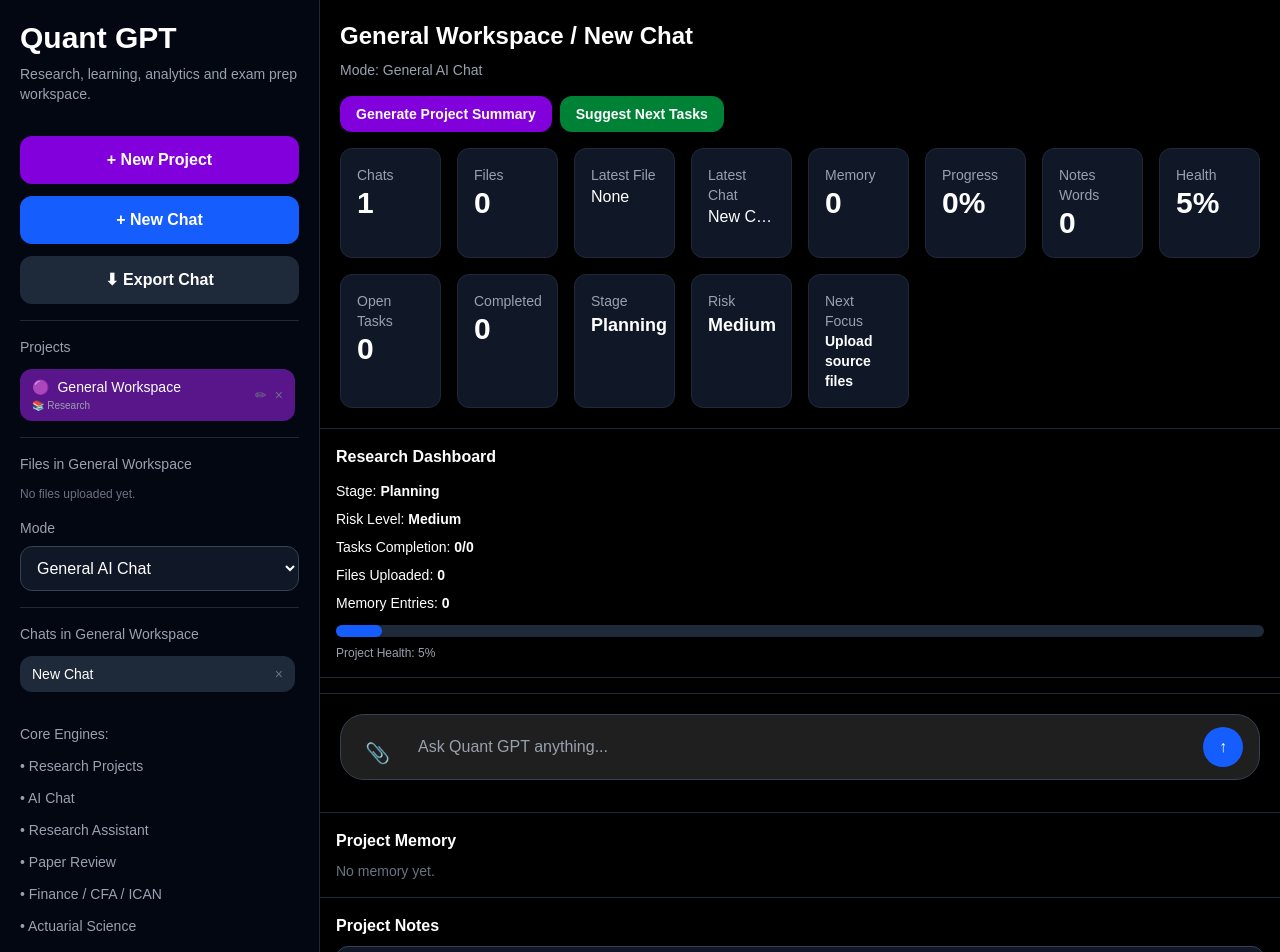
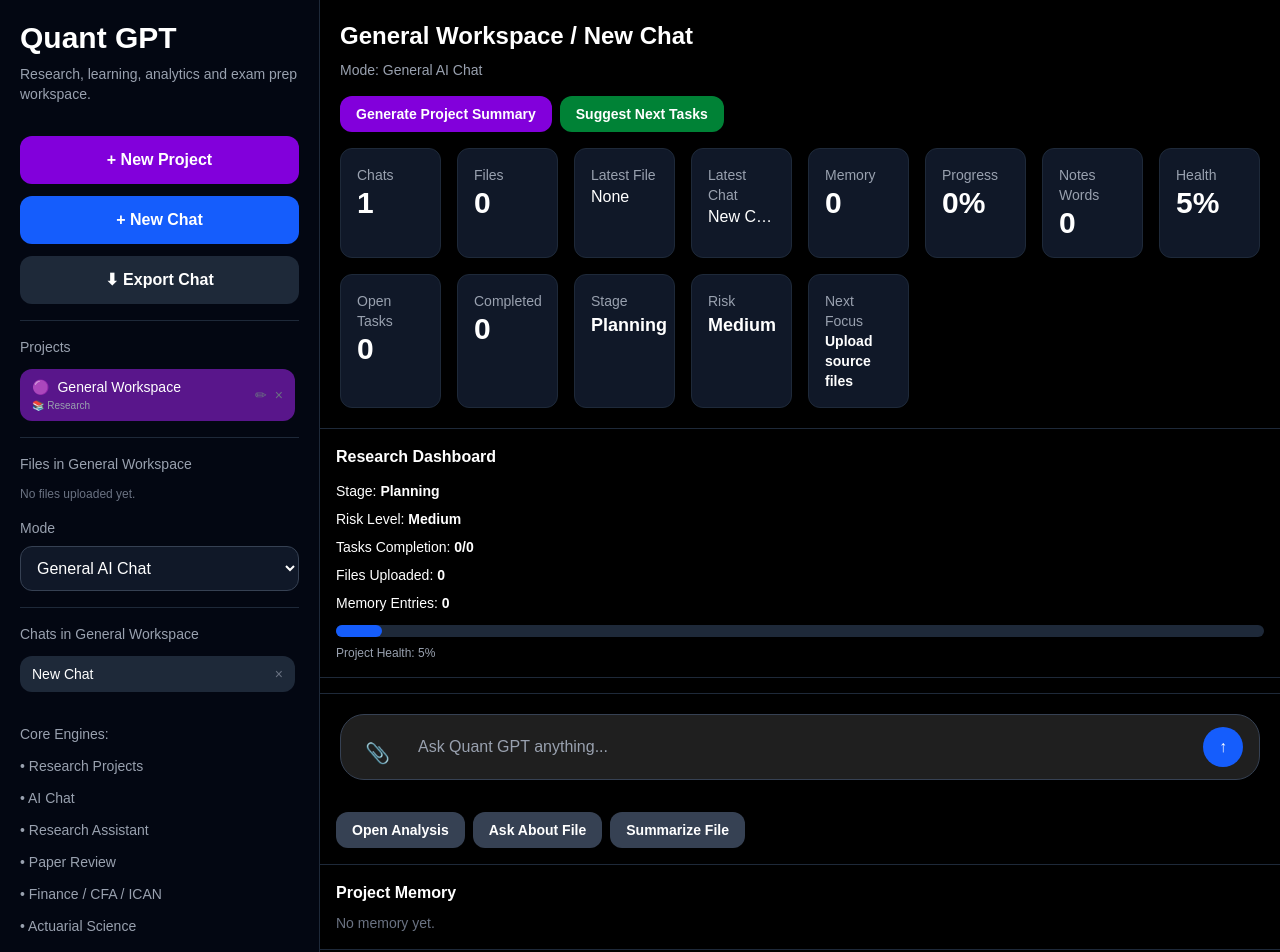
Before and after one commit to yomiannixs-jpg/QuantGPT, a Next.js app in the folder frontend/: page /dashboard in a window 1280 px wide. Shown: the top 952 px of the page. Built offline with nearby package versions, Linux system fonts and the light colour scheme.

Commit message:
Implement openLatestFileAnalysis function
Added functionality to open the latest file analysis and interact with it through chat.

```diff
--- a/frontend/app/dashboard/page.tsx
+++ b/frontend/app/dashboard/page.tsx
@@ -645,6 +645,31 @@ const newProject: Project = {
      )
    );
 }
+  function openLatestFileAnalysis() {
+  if (!mostRecentFile?.analysis || !activeProjectId) return;
+
+  const fileChat: ChatSession = {
+    id: Date.now().toString(),
+    projectId: activeProjectId,
+    title: `File: ${mostRecentFile.name}`,
+    mode: "File Analysis",
+    messages: [
+      {
+        role: "user",
+        text: `Open previous file analysis: ${mostRecentFile.name}`,
+      },
+      {
+        role: "assistant",
+        text: mostRecentFile.analysis,
+      },
+    ],
+    updatedAt: Date.now(),
+  };
+
+  setChats((prev) => [fileChat, ...prev]);
+  setActiveChatId(fileChat.id);
+  setMode("File Analysis");
+}
   function exportChat() {
     if (!activeChat) return;
 
@@ -1306,8 +1331,40 @@ const newProject: Project = {
       <div className="font-semibold">
         {latestFileHasAnalysis}
       </div>
-    </div>
+   </div>
+
   </div>
+             <div className="flex flex-wrap gap-2 mt-4">
+  <button
+    onClick={openLatestFileAnalysis}
+    disabled={!mostRecentFile?.analysis}
+    className="bg-blue-600 hover:bg-blue-700 disabled:bg-gray-700 rounded-xl px-4 py-2 text-sm font-semibold"
+  >
+    Open Analysis
+  </button>
+
+  <button
+    onClick={() => {
+      if (!mostRecentFile) return;
+      setMessage(`Ask a question about this file: ${mostRecentFile.name}`);
+    }}
+    disabled={!mostRecentFile}
+    className="bg-purple-700 hover:bg-purple-800 disabled:bg-gray-700 rounded-xl px-4 py-2 text-sm font-semibold"
+  >
+    Ask About File
+  </button>
+
+  <button
+    onClick={() => {
+      if (!mostRecentFile) return;
+      setMessage(`Summarize the uploaded file: ${mostRecentFile.name}`);
+    }}
+    disabled={!mostRecentFile}
+    className="bg-green-700 hover:bg-green-800 disabled:bg-gray-700 rounded-xl px-4 py-2 text-sm font-semibold"
+  >
+    Summarize File
+  </button>
+</div>
 </div>
 
       <div className="border-b border-gray-800 p-4">
```
